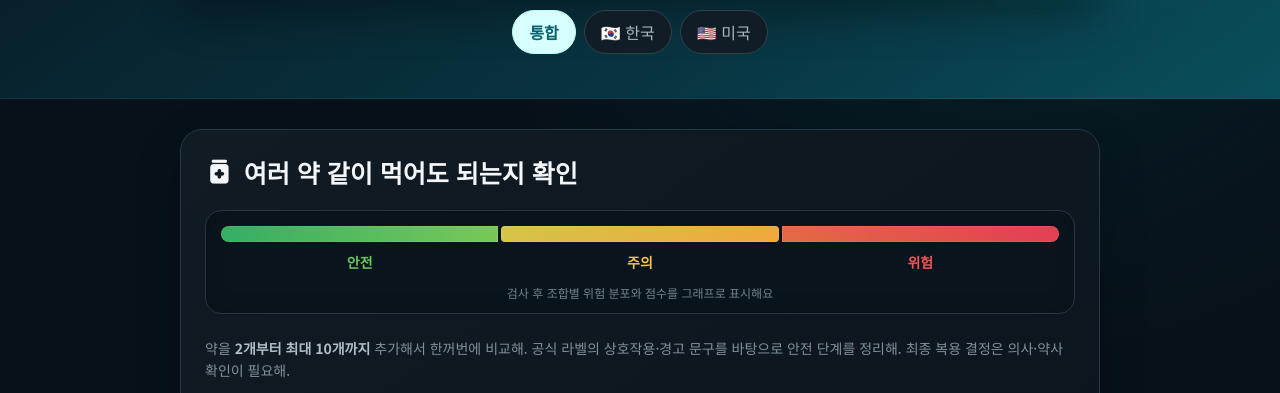
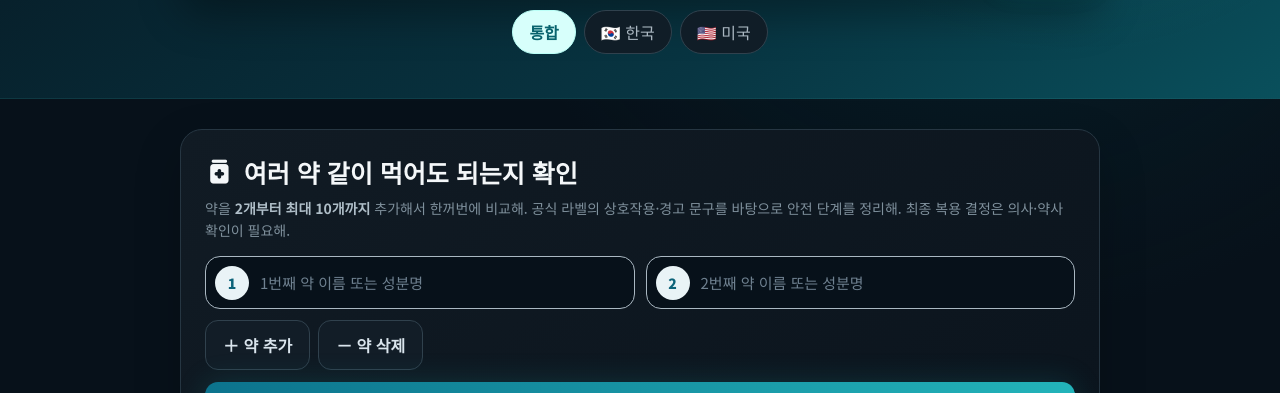
Before and after one commit to kamiged-creator/wjarchive, a plain HTML site: page medicine-combination/index.html in a window 1280 px wide. Shown: the part 371-764 px from the top of the page. Drawn offline with nearby package versions, Linux system fonts and the light colour scheme.

Commit message:
Remove duplicate risk legend graph

```diff
--- a/medicine-combination/index.html
+++ b/medicine-combination/index.html
@@ -193,7 +193,6 @@
 
   <section class="mixbox">
     <h2><span class="material-symbols-rounded">medication</span> 여러 약 같이 먹어도 되는지 확인</h2>
-    <div class="riskLegend" aria-label="안전 단계"><div><span></span><b class="safe">안전</b></div><div><span></span><b class="caution">주의</b></div><div><span></span><b class="danger">위험</b></div></div>
     <p>약을 <b>2개부터 최대 10개까지</b> 추가해서 한꺼번에 비교해. 공식 라벨의 상호작용·경고 문구를 바탕으로 안전 단계를 정리해. 최종 복용 결정은 의사·약사 확인이 필요해.</p>
 
     <div id="multiDrugInputs"></div>
```
